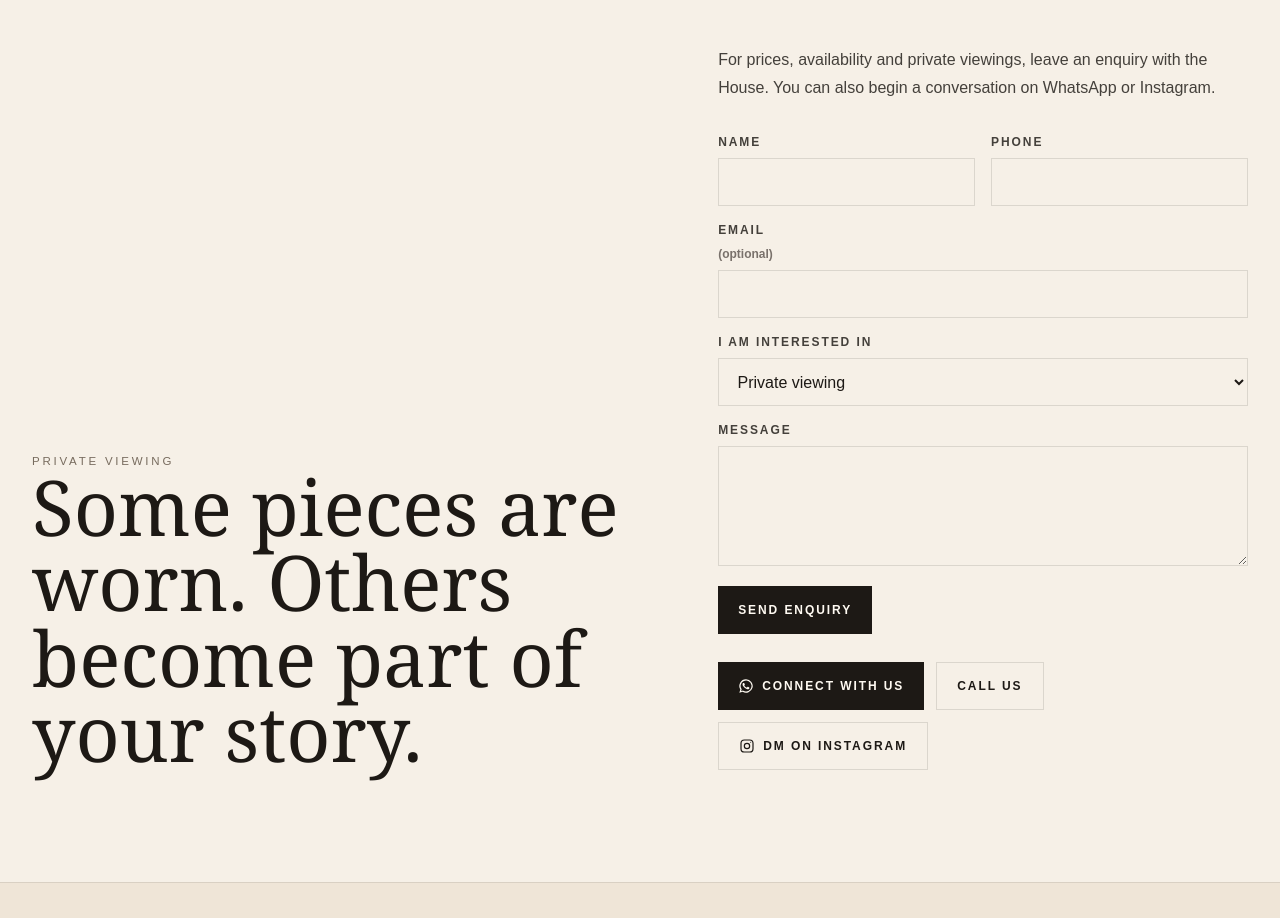
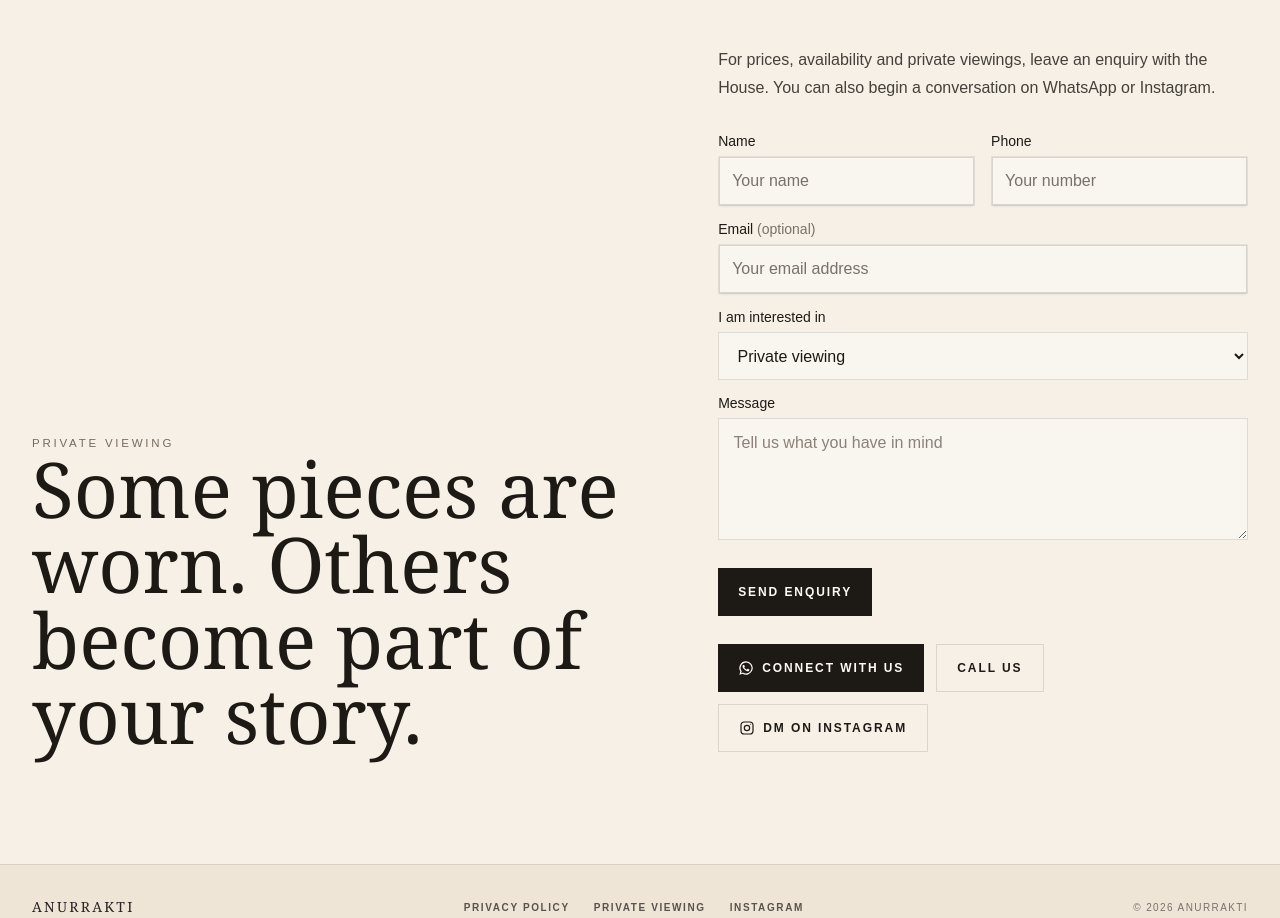
Before and after one commit to anuraktiraga-prog/Website-njs, a Next.js app: page / in a window 1280 px wide. Shown: the part 2720-3638 px from the top of the page. Built offline with nearby package versions, Linux system fonts and the light colour scheme.

Commit message:
feat: refine enquiry form styling

```diff
--- a/package.json
+++ b/package.json
@@ -10,6 +10,8 @@
   },
   "dependencies": {
     "@base-ui/react": "^1.7.0",
+    "@radix-ui/react-label": "^2.1.15",
+    "@tabler/icons-react": "^3.46.0",
     "@vercel/analytics": "^2.0.1",
     "@vercel/speed-insights": "^2.0.0",
     "class-variance-authority": "^0.7.1",
--- a/src/app/globals.css
+++ b/src/app/globals.css
@@ -13,6 +13,10 @@
   --color-background: var(--background);
   --color-foreground: var(--foreground);
   --font-serif: Georgia, "Times New Roman", serif;
+  --shadow-input:
+    0px 2px 3px -1px rgba(0, 0, 0, 0.1),
+    0px 1px 0px 0px rgba(25, 28, 33, 0.02),
+    0px 0px 0px 1px rgba(25, 28, 33, 0.08);
 }
 
 html {
@@ -226,6 +230,7 @@ img {
     border: 1px solid var(--border-soft);
     border-radius: 0;
     color: var(--foreground);
+    background-color: #f9f5ef;
     font-size: 1rem;
     font-weight: 400;
     letter-spacing: normal;
@@ -233,6 +238,11 @@ img {
     padding: 0.75rem 0.9rem;
     text-transform: none;
     transition: border-color 180ms ease, box-shadow 180ms ease;
+  }
+
+  .enquiry-field::placeholder {
+    color: #8b8178;
+    opacity: 1;
   }
 
   .enquiry-field:focus {
--- a/src/components/enquiry-form.tsx
+++ b/src/components/enquiry-form.tsx
@@ -1,6 +1,9 @@
 "use client";
 
 import { FormEvent, useState } from "react";
+import { Input } from "@/components/ui/input";
+import { Label } from "@/components/ui/label";
+import { cn } from "@/lib/utils";
 
 const GOOGLE_SHEETS_ENDPOINT =
   "https://script.google.com/macros/s/AKfycbzxlncpCkQhIwLSlZkIgS1ZI-siqMtWeSjtDvQ9xgqa-I8JTZp-oomh6atD-rgJcO08/exec";
@@ -32,37 +35,40 @@ export function EnquiryForm() {
   }
 
   return (
-    <form onSubmit={handleSubmit} className="mt-8 grid gap-4" aria-label="Enquiry form">
+    <form onSubmit={handleSubmit} className="mt-8" aria-label="Enquiry form">
       <div className="grid gap-4 sm:grid-cols-2">
-        <label className="grid gap-2 text-xs font-bold uppercase tracking-[0.16em] text-stone-700">
-          Name
-          <input name="name" required autoComplete="name" className="enquiry-field" />
-        </label>
-        <label className="grid gap-2 text-xs font-bold uppercase tracking-[0.16em] text-stone-700">
-          Phone
-          <input name="phone" required type="tel" autoComplete="tel" className="enquiry-field" />
-        </label>
+        <Field>
+          <Label htmlFor="enquiry-name">Name</Label>
+          <Input id="enquiry-name" name="name" required autoComplete="name" placeholder="Your name" />
+        </Field>
+        <Field>
+          <Label htmlFor="enquiry-phone">Phone</Label>
+          <Input id="enquiry-phone" name="phone" required type="tel" autoComplete="tel" placeholder="Your number" />
+        </Field>
       </div>
-      <label className="grid gap-2 text-xs font-bold uppercase tracking-[0.16em] text-stone-700">
-        Email <span className="normal-case tracking-normal text-stone-500">(optional)</span>
-        <input name="email" type="email" autoComplete="email" className="enquiry-field" />
-      </label>
-      <label className="grid gap-2 text-xs font-bold uppercase tracking-[0.16em] text-stone-700">
-        I am interested in
-        <select name="product" defaultValue="Private viewing" className="enquiry-field bg-transparent">
-          <option>Private viewing</option>
-          <option>EHSAAS collection</option>
-          <option>Custom enquiry</option>
-          <option>Other</option>
-        </select>
-      </label>
-      <label className="grid gap-2 text-xs font-bold uppercase tracking-[0.16em] text-stone-700">
-        Message
-        <textarea name="message" required rows={4} className="enquiry-field resize-y" />
-      </label>
+      <div className="mt-4 grid gap-4">
+        <Field>
+          <Label htmlFor="enquiry-email">Email <span className="font-normal text-stone-500">(optional)</span></Label>
+          <Input id="enquiry-email" name="email" type="email" autoComplete="email" placeholder="Your email address" />
+        </Field>
+        <Field>
+          <Label htmlFor="enquiry-product">I am interested in</Label>
+          <select id="enquiry-product" name="product" defaultValue="Private viewing" className="enquiry-field bg-[#f9f5ef] text-[#1d1915]">
+            <option>Private viewing</option>
+            <option>EHSAAS collection</option>
+            <option>Custom enquiry</option>
+            <option>Other</option>
+          </select>
+        </Field>
+        <Field>
+          <Label htmlFor="enquiry-message">Message</Label>
+          <textarea id="enquiry-message" name="message" required rows={4} placeholder="Tell us what you have in mind" className="enquiry-field resize-y bg-[#f9f5ef]" />
+        </Field>
+      </div>
       <div className="flex flex-wrap items-center gap-4 pt-1">
-        <button className="btn-primary" type="submit" disabled={status === "sending"}>
+        <button className="group/btn relative mt-6 min-h-12 w-full overflow-hidden bg-[#1d1915] px-5 text-xs font-bold uppercase tracking-[0.16em] text-[#fffaf2] transition-colors hover:bg-[#7e271e] disabled:cursor-wait disabled:opacity-65 sm:w-auto" type="submit" disabled={status === "sending"}>
           {status === "sending" ? "Sending…" : "Send enquiry"}
+          <BottomLine />
         </button>
         <p className="text-sm text-stone-600" aria-live="polite">
           {status === "sent" ? "Thank you. Your enquiry has been received." : ""}
@@ -71,3 +77,11 @@ export function EnquiryForm() {
     </form>
   );
 }
+
+function Field({ children, className }: { children: React.ReactNode; className?: string }) {
+  return <div className={cn("flex w-full flex-col gap-2", className)}>{children}</div>;
+}
+
+function BottomLine() {
+  return <span className="absolute inset-x-0 bottom-0 h-px bg-gradient-to-r from-transparent via-[#d6ad86] to-transparent opacity-0 transition duration-500 group-hover/btn:opacity-100" />;
+}
--- /dev/null
+++ b/src/components/ui/input.tsx
@@ -0,0 +1,53 @@
+"use client";
+import * as React from "react";
+import { cn } from "@/lib/utils";
+import { useMotionTemplate, useMotionValue, motion } from "motion/react";
+
+export type InputProps = React.InputHTMLAttributes<HTMLInputElement>;
+
+const Input = React.forwardRef<HTMLInputElement, InputProps>(
+  ({ className, type, ...props }, ref) => {
+    const radius = 100; // change this to increase the rdaius of the hover effect
+    const [visible, setVisible] = React.useState(false);
+
+    const mouseX = useMotionValue(0);
+    const mouseY = useMotionValue(0);
+
+    function handleMouseMove({ currentTarget, clientX, clientY }: React.MouseEvent<HTMLDivElement>) {
+      const { left, top } = currentTarget.getBoundingClientRect();
+
+      mouseX.set(clientX - left);
+      mouseY.set(clientY - top);
+    }
+    return (
+      <motion.div
+        style={{
+          background: useMotionTemplate`
+        radial-gradient(
+          ${visible ? radius + "px" : "0px"} circle at ${mouseX}px ${mouseY}px,
+          #7e271e,
+          transparent 80%
+        )
+      `,
+        }}
+        onMouseMove={handleMouseMove}
+        onMouseEnter={() => setVisible(true)}
+        onMouseLeave={() => setVisible(false)}
+        className="group/input rounded-none p-px transition duration-300"
+      >
+        <input
+          type={type}
+          className={cn(
+            `shadow-input flex h-12 w-full rounded-none border border-stone-900/15 bg-[#f9f5ef] px-3 py-2 text-base text-[#1d1915] transition duration-300 placeholder:text-stone-500 focus-visible:border-[#7e271e] focus-visible:ring-[2px] focus-visible:ring-[#7e271e]/15 focus-visible:outline-none disabled:cursor-not-allowed disabled:opacity-50`,
+            className,
+          )}
+          ref={ref}
+          {...props}
+        />
+      </motion.div>
+    );
+  },
+);
+Input.displayName = "Input";
+
+export { Input };
--- /dev/null
+++ b/src/components/ui/label.tsx
@@ -0,0 +1,22 @@
+"use client";
+import * as React from "react";
+import * as LabelPrimitive from "@radix-ui/react-label";
+
+import { cn } from "@/lib/utils";
+
+const Label = React.forwardRef<
+  React.ElementRef<typeof LabelPrimitive.Root>,
+  React.ComponentPropsWithoutRef<typeof LabelPrimitive.Root>
+>(({ className, ...props }, ref) => (
+  <LabelPrimitive.Root
+    ref={ref}
+    className={cn(
+      "text-sm font-medium leading-none text-[#1d1915] peer-disabled:cursor-not-allowed peer-disabled:opacity-70",
+      className
+    )}
+    {...props}
+  />
+));
+Label.displayName = LabelPrimitive.Root.displayName;
+
+export { Label };
```
Also changed, not shown: 1 other file (tests, documents, lock files or other folders).
